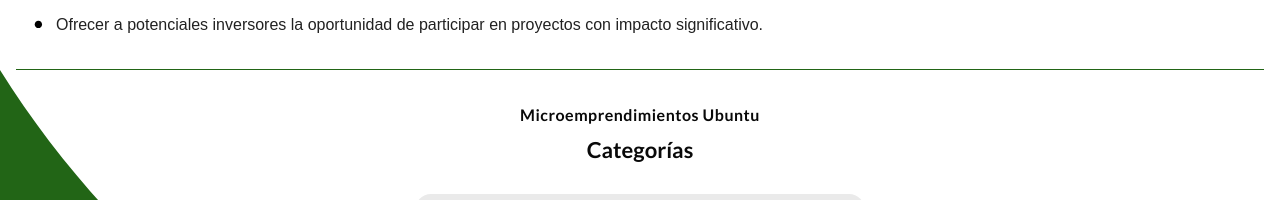
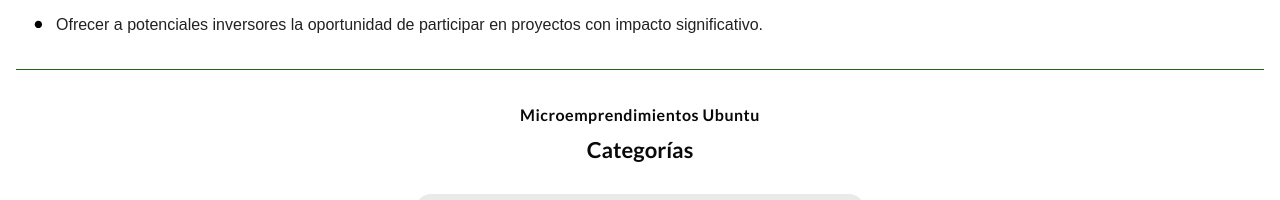
Before and after one commit to maurojjzz/ubuntu-frontend, a React (Vite) app in the folder ubuntu-frontend/: page / in a window 1280 px wide. Shown: the part 693-893 px from the top of the page. Built offline with nearby package versions, Linux system fonts and the light colour scheme.

Commit message:
Refactor changes in import svg

```diff
--- a/ubuntu-frontend/src/components/view/landing/LandingPage.jsx
+++ b/ubuntu-frontend/src/components/view/landing/LandingPage.jsx
@@ -5,7 +5,6 @@
 import backgroundImage from "../../../assets/img/imagenlanding.jpg";
 import Navbar from "../../navbar/Navbar";
 import CategoryItem from "../../categoryItem/CategoryItem";
-import SvgStyle from "../../svg/CategoriesSvg";
 import CircleIcon from "@mui/icons-material/Circle";
 import jsonData from "../../../assets/json/publicaciones.json";
 import PublicacionesCard from "../../cards/PublicacionesCard.jsx";
@@ -166,7 +165,6 @@
           alignItems: "center",
         }}
       >
-        <SvgStyle />
         <Typography
           variant="body1"
           align="center"
--- a/ubuntu-frontend/src/components/view/microEmprendimientos/ViewMicroEmprendimientos.jsx
+++ b/ubuntu-frontend/src/components/view/microEmprendimientos/ViewMicroEmprendimientos.jsx
@@ -1,7 +1,7 @@
 import { useTheme } from "@mui/material/styles";
 import { Box, Typography, Container, Grid } from "@mui/material";
 import data from "../../../../data.json";
-import CustomCard from "../../cards/MicroEmpCard";
+import CustomCard from "../../cards/microEmpCard";
 import imagenmicro from "../../../assets/img/imagen microemprendimientos.jpg";
 import SearchBar from "../../searchBar/SearchBar";
 import Navbar from "../../navbar/Navbar";
@@ -210,7 +210,7 @@
         </Typography>
 
 
-        <SvgMicroemp  />
+        <SvgMicroemp />
 
 
         <Typography
```
